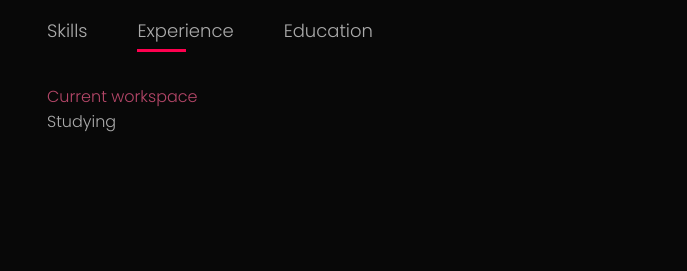
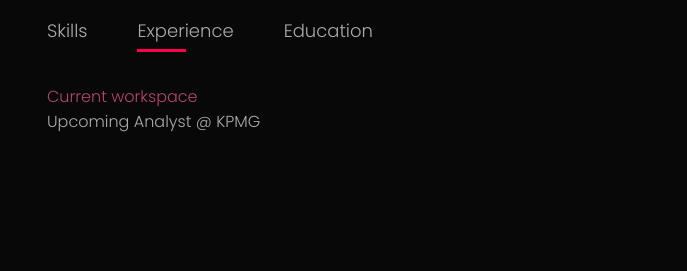
Before and after one commit to Kush12203/Kush_Portfolio, a plain HTML site: page index.html in a window 1280 px wide. Both pictures are taken after a click on the element "Experience". Shown: the part 1108-1379 px from the top of the page, 593-1280 px from the left. Drawn offline with Linux system fonts and the light colour scheme; a web font is replaced by a local one.

Commit message:
Experience Section updated

```diff
--- a/index.html
+++ b/index.html
@@ -73,7 +73,7 @@
                         </div>
                         <div class="tab-contents" id="experience">
                             <ul>
-                                <li><span>Current workspace </span><br> Studying</li>
+                                <li><span>Current workspace </span><br> Upcoming Analyst @ KPMG</li>
 
                             </ul>
                         </div>
```
